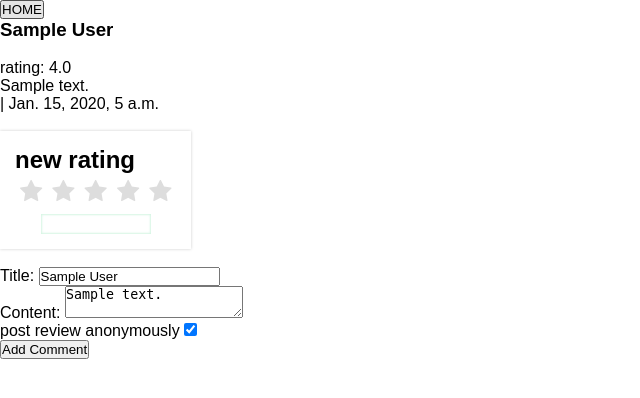
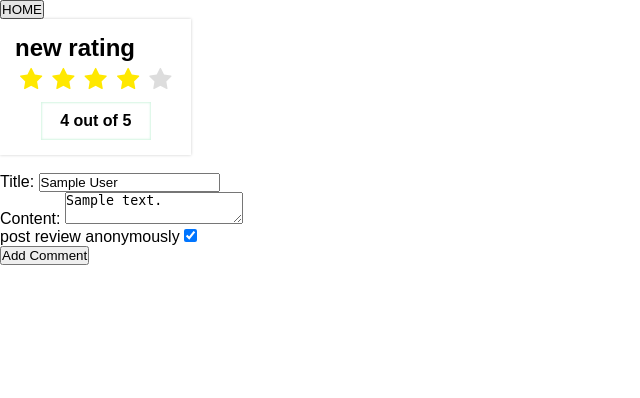
Before and after one commit to SazikQ/RateMyResidence, a Django app: page /changecomment/1/ in a window 1280 px wide. Shown: the top 398 px of the page, without its empty margins (0-640 px from the left). Run offline with Django 4.2, Linux system fonts and the light colour scheme; a user stored in the database is signed in; tables that the repository leaves empty hold one stand-in row (values such as "Sample post"); parts of the project's set-up code (start-up, migrations or seed data) failed here and were passed over.

Commit message:
Fix edit rating permissions and star rating

```diff
--- a/templates/editreview.html
+++ b/templates/editreview.html
@@ -12,32 +12,31 @@
   <title>Edit Comment</title>
 </head>
 <body>
-    <h3>{{ comment.title }}</h3><br>
-        rating: {{ comment.rating }}  <br>
-        {{ comment.content }}<br>
-        | {{ comment.publishTime }} <br>
-        <br>
 <form method="post">
     {% csrf_token %}
     <div class="container">
         <div class="rating-wrap">
             <h2>new rating</h2>
-
             <fieldset class="rating">
-                <input id="star5" name="rating" type="radio" value="5"/><label class="full" for="star5" ></label>
+                <input id="star5" name="rating" type="radio" value="5" {% if comment.rating == 5 %}checked{% endif %}/>
+                <label class="full" for="star5" ></label>
 <!--                <input id="star4.5" name="rating" type="radio" value="4.5"/><label class="half" for="star4.5"></label>-->
-                <input id="star4" name="rating" type="radio" value="4"/><label class="full" for="star4"></label>
+                <input id="star4" name="rating" type="radio" value="4" {% if comment.rating == 4 %}checked{% endif %}/>
+                <label class="full" for="star4"></label>
 <!--                <input id="star3.5" name="rating" type="radio" value="3.5"/><label class="half" for="star3.5"></label>-->
-                <input id="star3" name="rating" type="radio" value="3"/><label class="full" for="star3"></label>
+                <input id="star3" name="rating" type="radio" value="3" {% if comment.rating == 3 %}checked{% endif %}/>
+                <label class="full" for="star3"></label>
 <!--                <input id="star2.5" name="rating" type="radio" value="2.5"/><label class="half" for="star2.5"></label>-->
-                <input id="star2" name="rating" type="radio" value="2"/><label class="full" for="star2"></label>
+                <input id="star2" name="rating" type="radio" value="2" {% if comment.rating == 2 %}checked{% endif %}/>
+                <label class="full" for="star2"></label>
 <!--                <input id="star1.5" name="rating" type="radio" value="1.5"/><label class="half" for="star1.5"></label>-->
-                <input id="star1" name="rating" type="radio" value="1"/><label class="full" for="star1"></label>
+                <input id="star1" name="rating" type="radio" value="1" {% if comment.rating == 1 %}checked{% endif %}/>
+                <label class="full" for="star1"></label>
 <!--                <input id="star0.5" name="rating" type="radio" value="0.5"/><label class="half" for="star0.5"></label>-->
             </fieldset>
 
 
-            <h4 id="rating-value"></h4>
+            <h4 id="rating-value">{{ comment.rating|floatformat:"0"}} out of 5</h4>
         </div>
     </div>
     <script src="{% static 'star-ratings.js' %}"></script>
```
Also changed, not shown: templates/residence_info.html (+8 -9 lines).
